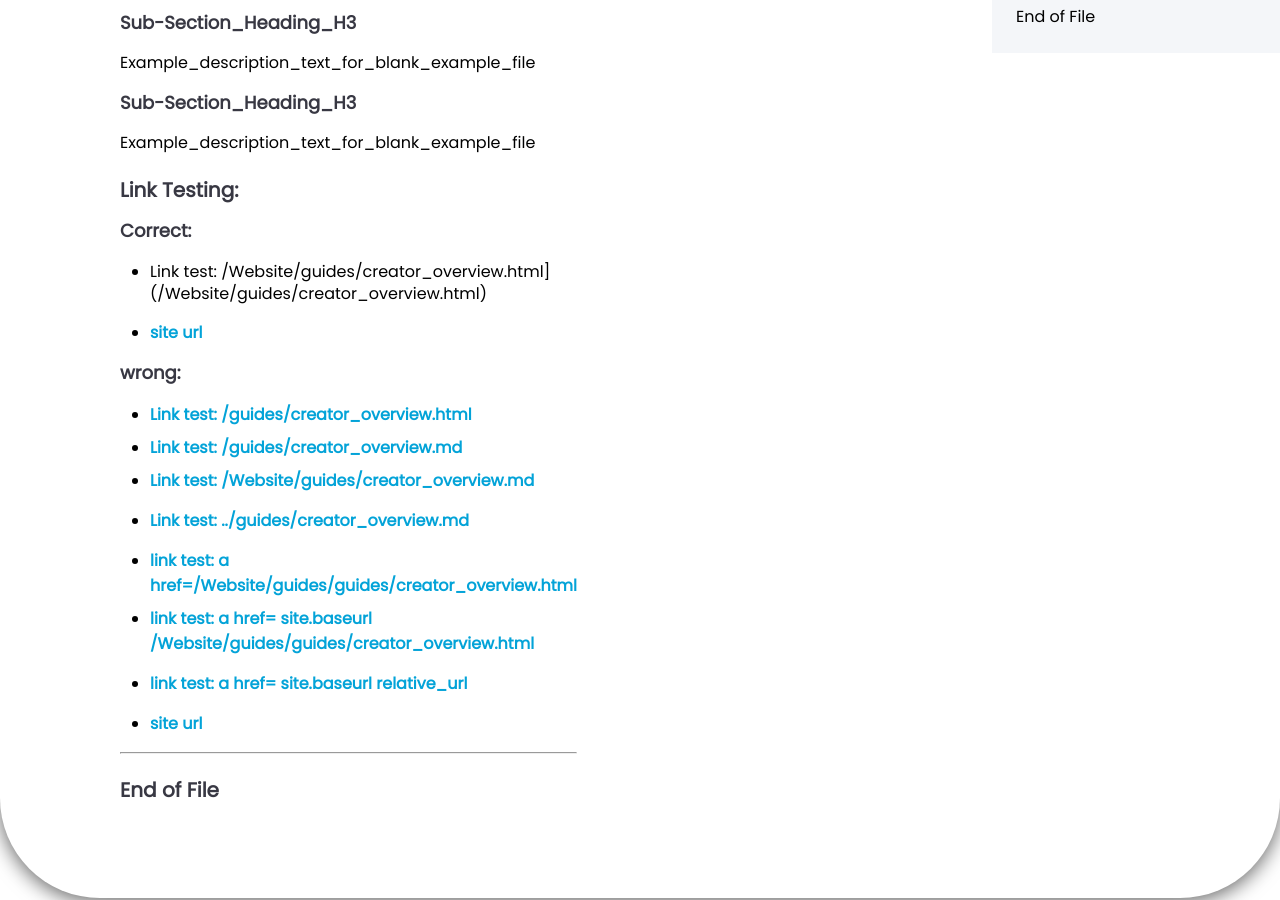
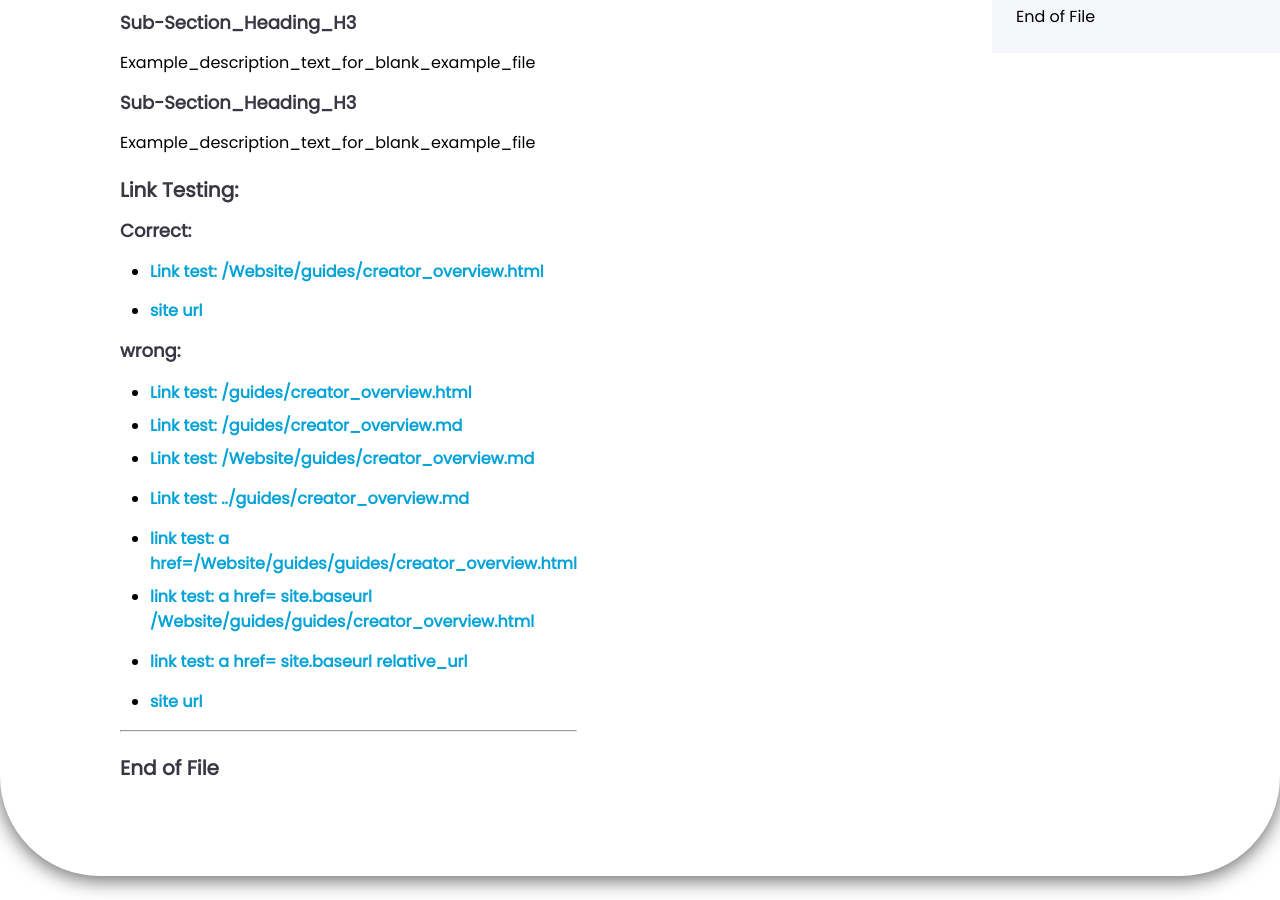
Before and after one commit to 100Automations/Website, a Jekyll site: the page built from _pages/blank_example.md, in a window 1280 px wide and 900 px high, scrolled down 774 px. Built offline with Jekyll 4.4.1, drawn with Linux system fonts in a browser that asks for light colours.

Commit message:
Update blank_example.md

```diff
--- a/_pages/blank_example.md
+++ b/_pages/blank_example.md
@@ -23,7 +23,7 @@ Example_description_text_for_blank_example_file
 
 ### Correct:
 
-- Link test: /Website/guides/creator_overview.html](/Website/guides/creator_overview.html)
+- [Link test: /Website/guides/creator_overview.html](/Website/guides/creator_overview.html)
 
 - [site url]({{ site.url }})
 
```
